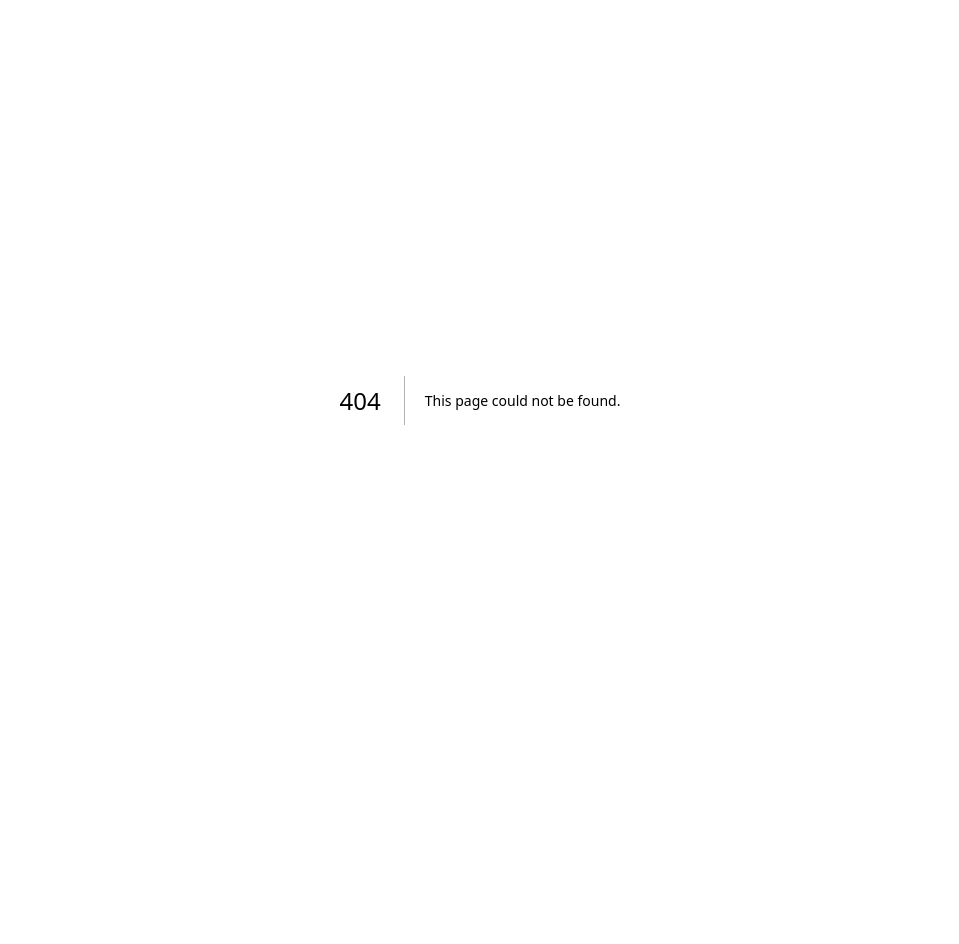
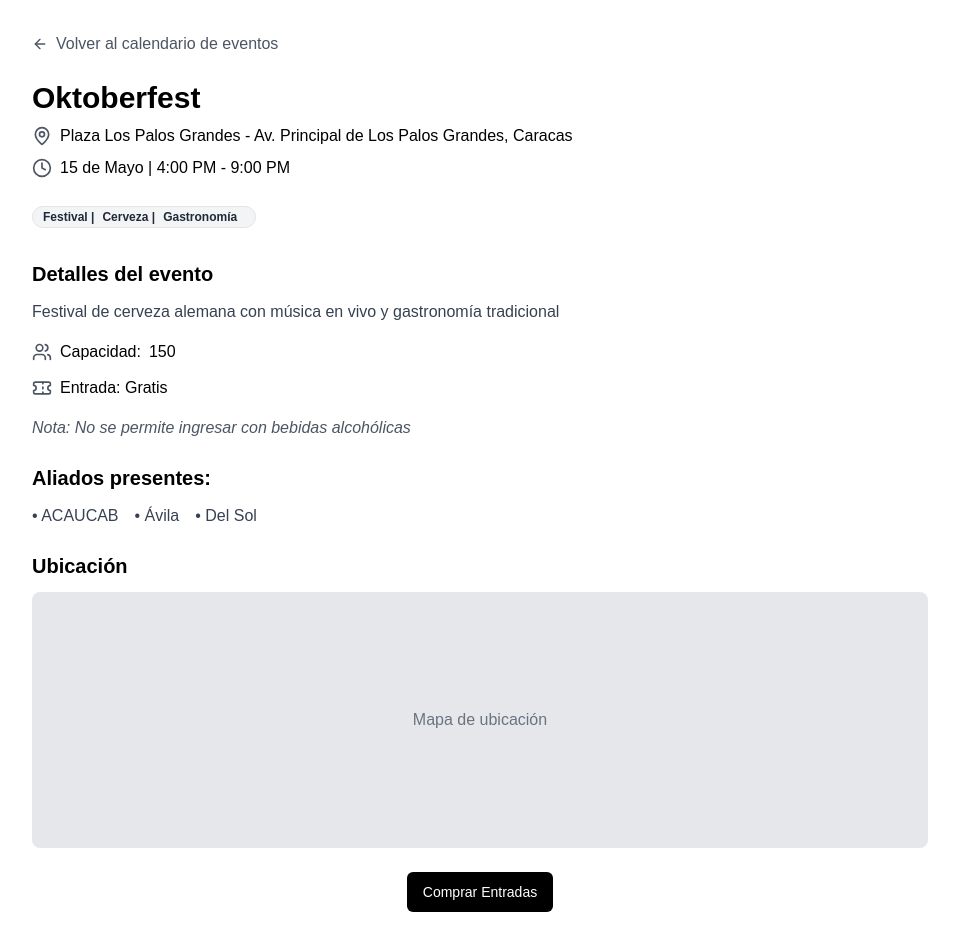
Before and after one commit to samuelpalacioss/acaucab, a Next.js app: page /eventos/1 in a window 1280 px wide. Before the commit this address had no page. Shown: the whole page, without its empty margins (160-1119 px from the left). Before the commit the page ends 800 px from the top, so only its background shows below. Built offline with nearby package versions, Linux system fonts and the light colour scheme.

Commit message:
evento detalle

```diff
--- /dev/null
+++ b/app/eventos/[id]/page.tsx
@@ -0,0 +1,98 @@
+import { events } from "../page";
+import Link from "next/link";
+import { MapPin, Clock, Users, ArrowLeft, Ticket } from "lucide-react";
+import { Badge } from "@/components/ui/badge";
+import { Button } from "@/components/ui/button";
+import { Card } from "@/components/ui/card";
+
+export default function EventDetailPage({ params }: { params: { id: string } }) {
+  const eventId = Number.parseInt(params.id);
+  const event = events.find((event) => event.id === eventId);
+  if (!event) {
+    return (
+      <div className="container mx-auto py-8 text-center">
+        <h1 className="text-2xl font-bold mb-4">Evento no encontrado</h1>
+        <Link href="/eventos" className="text-blue-600 hover:underline">
+          Volver al calendario de eventos
+        </Link>
+      </div>
+    );
+  }
+
+  return (
+    <div className="container mx-auto py-8 bg-white text-black">
+      <div className="max-w-4xl mx-auto">
+        <Link href="/" className="flex items-center text-gray-600 hover:text-gray-900 mb-6">
+          <ArrowLeft className="h-4 w-4 mr-2" />
+          Volver al calendario de eventos
+        </Link>
+
+        <div className="mb-6">
+          <h1 className="text-3xl font-bold mb-2">{event.title}</h1>
+
+          <div className="flex items-center gap-2 mb-2">
+            <MapPin className="h-5 w-5 text-gray-600" />
+            <span>
+              {event.location} - {event.direccion}
+            </span>
+          </div>
+
+          <div className="flex items-center gap-2">
+            <Clock className="h-5 w-5 text-gray-600" />
+            <span>
+              {event.date} | {event.time}
+            </span>
+          </div>
+        </div>
+
+        <div className="mb-6">
+          <Badge variant="outline" className="bg-gray-100 text-gray-800 mb-2">
+            {event.categorias.map((categoria, index) => (
+              <span key={index} className="mr-2">
+                {categoria}
+                {index < event.categorias.length - 1 ? " | " : ""}
+              </span>
+            ))}
+          </Badge>
+        </div>
+
+        <div className="mb-6">
+          <h2 className="text-xl font-semibold mb-3">Detalles del evento</h2>
+          <p className="text-gray-700 mb-4">{event.description}</p>
+
+          <div className="flex items-center gap-2 mb-3">
+            <Users className="h-5 w-5 text-gray-600" />
+            <span className="font-medium">Capacidad:</span> {event.capacity}
+          </div>
+          <p className="font-medum flex items-center gap-2">
+            <Ticket className="h-5 w-5 text-gray-600" /> Entrada:{" "}
+            {event.precio === 0 ? "Gratis" : `$${event.precio}`}
+          </p>
+          <p className="text-gray-600 italic mt-4">Nota: {event.notes}</p>
+        </div>
+
+        <div className="mb-6">
+          <h2 className="text-xl font-semibold mb-3">Aliados presentes:</h2>
+          <ul className="list-disc">
+            {event.marcas.map((marca, index) => (
+              <li key={index} className="text-gray-700 inline-block mr-4">
+                • {marca}
+              </li>
+            ))}
+          </ul>
+        </div>
+
+        <div className="mb-6">
+          <h2 className="text-xl font-semibold mb-3">Ubicación</h2>
+          <div className="h-64 bg-gray-200 rounded-lg flex items-center justify-center">
+            <p className="text-gray-500">Mapa de ubicación</p>
+          </div>
+        </div>
+
+        <div className="flex justify-center">
+          <Button className="bg-black text-white hover:bg-gray-800">Comprar Entradas</Button>
+        </div>
+      </div>
+    </div>
+  );
+}
--- a/app/eventos/page.tsx
+++ b/app/eventos/page.tsx
@@ -1,7 +1,7 @@
 import { EventCard } from "@/components/eventos/evento-card";
+import Link from "next/link";
 
-export default function EventosPage() {
-  const events = [
+export const events = [
   {
     id: 1,
     title: "Oktoberfest",
@@ -10,6 +10,12 @@ export default function EventosPage() {
     location: "Plaza Los Palos Grandes",
     date: "15 de Mayo",
     time: "4:00 PM - 9:00 PM",
+    capacity: 150,
+    notes: "No se permite ingresar con bebidas alcohólicas",
+    marcas: ["ACAUCAB", "Ávila", "Del Sol"],
+    direccion: "Av. Principal de Los Palos Grandes, Caracas",
+    categorias: ["Festival", "Cerveza", "Gastronomía"],
+    precio: 0,
   },
   {
     id: 2,
@@ -19,6 +25,12 @@ export default function EventosPage() {
     location: "Plaza Alfredo Sadel",
     date: "22 de Mayo",
     time: "5:00 PM - 9:00 PM",
+    capacity: 200,
+    notes: "No se permite ingresar con bebidas alcohólicas",
+    marcas: ["ACAUCAB", "Ávila", "Del Sol"],
+    direccion: "Av. Principal de Alfredo Sadel, Caracas",
+    categorias: ["Festival", "Cerveza", "Gastronomía"],
+    precio: 5,
   },
   {
     id: 3,
@@ -28,9 +40,16 @@ export default function EventosPage() {
     location: "C.C Cerro Verde",
     date: "5 de Mayo",
     time: "1:00 PM - 5:00 PM",
+    capacity: 100,
+    notes: "No se permite ingresar con bebidas alcohólicas",
+    marcas: ["ACAUCAB", "Ávila", "Del Sol"],
+    direccion: "Av. Principal de Cerro Verde, Caracas",
+    categorias: ["Festival", "Cerveza", "Talleres"],
+    precio: 10,
   },
 ];
 
+export default function EventosPage() {
   return (
     <>
       <div className="bg-white py-16">
@@ -48,7 +67,9 @@ export default function EventosPage() {
       <div className="flex justify-center">
         <div className="grid grid-cols-1 md:grid-cols-2 lg:grid-cols-3 gap-8 max-w-5xl">
           {events.map((event) => (
+            <Link href={`/eventos/${event.id}`}>
               <EventCard key={event.id} event={event} />
+            </Link>
           ))}
         </div>
       </div>
--- a/app/page.tsx
+++ b/app/page.tsx
@@ -52,6 +52,13 @@ export default function HomePage() {
               <span>Eventos</span>
             </Link>
           </Button>
+
+          <Button asChild className="px-8 py-6 text-lg bg-orange-600 hover:bg-orange-700">
+            <Link href="/eventos/1" className="flex items-center gap-2">
+              <Beer className="h-5 w-5" />
+              <span>Evento 1</span>
+            </Link>
+          </Button>
         </div>
       </div>
     </div>
--- a/app/productos/page.tsx
+++ b/app/productos/page.tsx
@@ -175,7 +175,7 @@ export default function CatalogoCervezas() {
           <div className="grid grid-cols-1 sm:grid-cols-2 lg:grid-cols-3 gap-6">
             {beers.map((beer) => (
               <div key={beer.id} className="group">
-                <Link href="#" className="block">
+                <Link href={`/productos/${beer.id}`} className="block">
                   <div className="bg-gray-200 aspect-square mb-3 relative overflow-hidden">
                     <Image
                       src={beer.image || "/placeholder.svg"}
```
Lines whose indentation alone changed are shown as unchanged.
